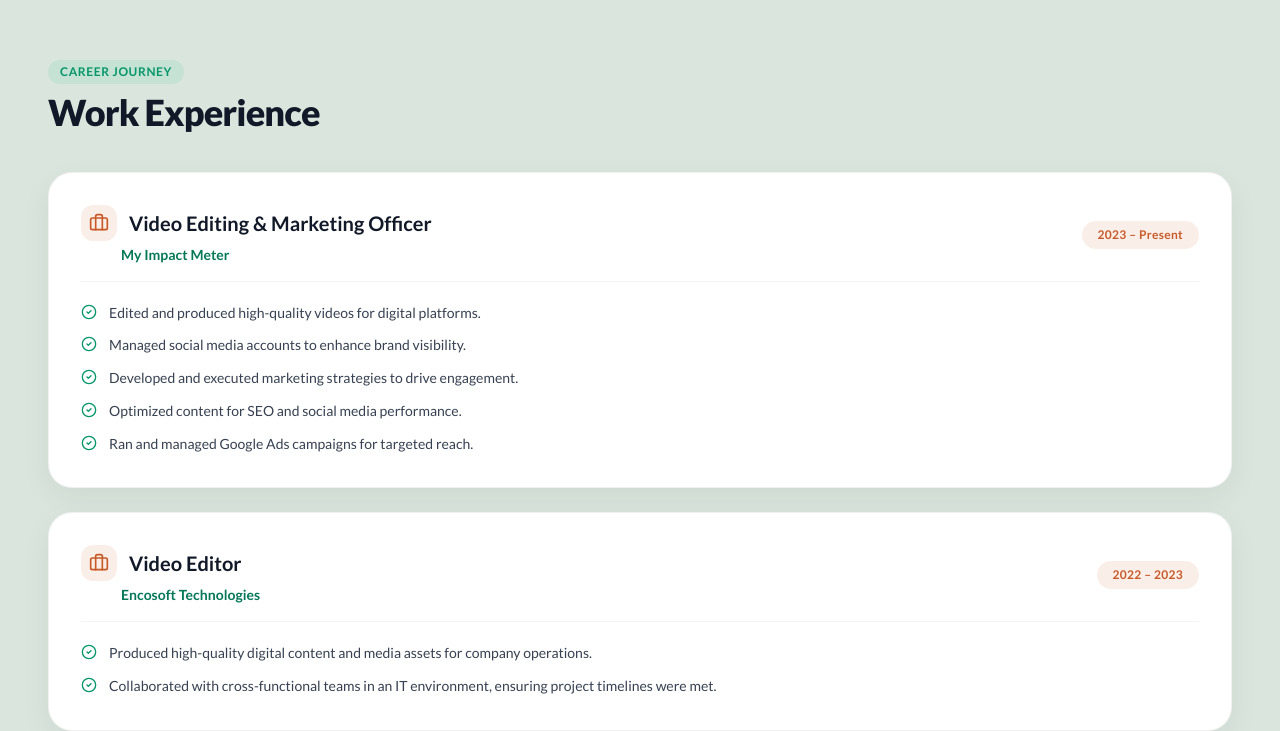
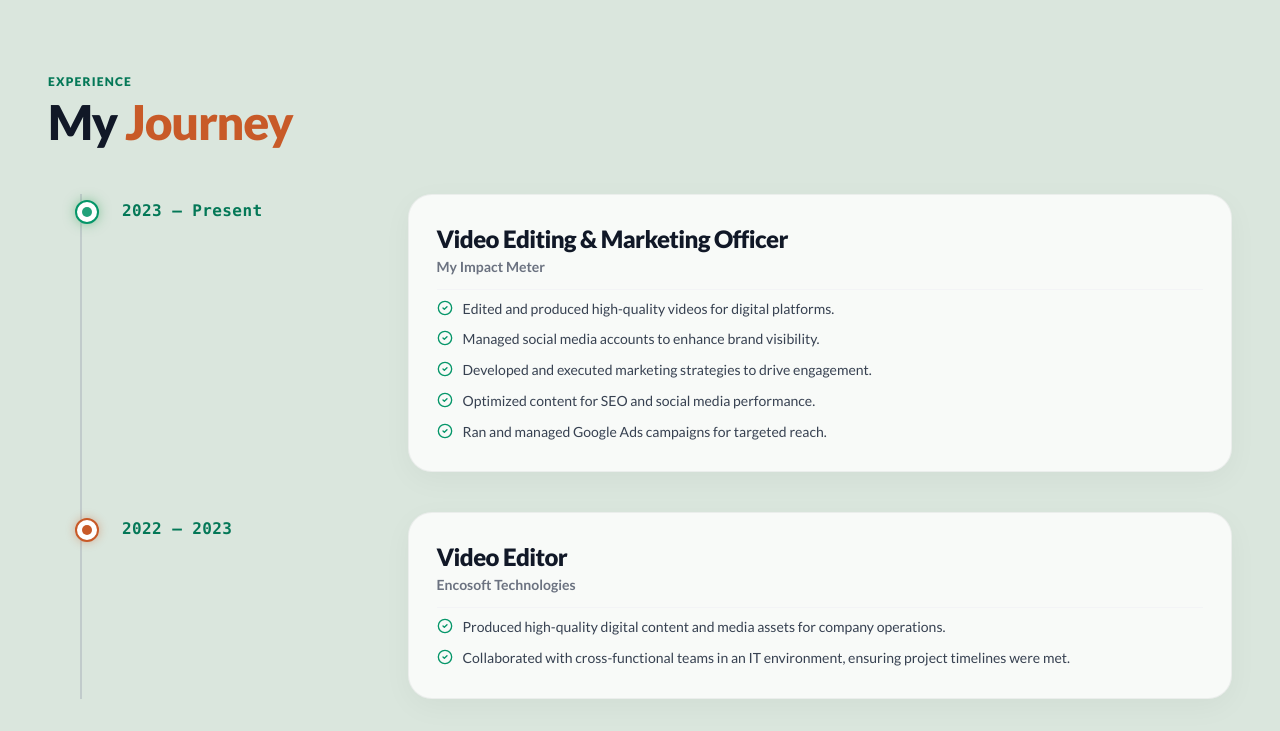
Before and after one commit to atif00150/Personal-Portfolio, a Next.js app: page / in a window 1280 px wide. Shown: the part 2947-3678 px from the top of the page. Built offline with nearby package versions, Linux system fonts and the light colour scheme.

Commit message:
Redesign Work Experience section as vertical timeline journey matching screenshot design

```diff
--- a/components/Sections.tsx
+++ b/components/Sections.tsx
@@ -856,13 +856,14 @@ export function SkillsSection() {
   );
 }
 
-/* ==================== EXPERIENCE SECTION ==================== */
+/* ==================== EXPERIENCE SECTION (Vertical Timeline) ==================== */
 export function ExperienceSection() {
   const experiences = [
     {
       role: 'Video Editing & Marketing Officer',
       company: 'My Impact Meter',
       period: '2023 – Present',
+      isCurrent: true,
       points: [
         'Edited and produced high-quality videos for digital platforms.',
         'Managed social media accounts to enhance brand visibility.',
@@ -875,6 +876,7 @@ export function ExperienceSection() {
       role: 'Video Editor',
       company: 'Encosoft Technologies',
       period: '2022 – 2023',
+      isCurrent: false,
       points: [
         'Produced high-quality digital content and media assets for company operations.',
         'Collaborated with cross-functional teams in an IT environment, ensuring project timelines were met.'
@@ -883,47 +885,70 @@ export function ExperienceSection() {
   ];
 
   return (
-    <section id="experience" className="py-12 md:py-16">
+    <section id="experience" className="py-14 md:py-20 font-lato overflow-hidden">
       {/* Balanced Wide Container */}
       <div className="max-w-[1380px] mx-auto px-4 sm:px-8 lg:px-12">
-        <div className="mb-10 font-lato">
-          <div className="inline-flex items-center gap-2 px-3 py-1 rounded-full bg-emerald-500/10 text-emerald-600 text-xs font-bold uppercase tracking-wider mb-2">
-            Career Journey
+
+        {/* Header (Matching Screenshot) */}
+        <div className="mb-12 font-lato">
+          <div className="text-emerald-700 text-xs font-black uppercase tracking-widest mb-2">
+            EXPERIENCE
           </div>
-          <h2 className="text-3xl sm:text-4xl font-extrabold text-gray-900 tracking-tight">
-            Work Experience
+          <h2 className="text-3xl sm:text-4xl md:text-5xl font-extrabold text-gray-900 tracking-tight">
+            My <span className="text-terracotta">Journey</span>
           </h2>
         </div>
 
-        <div className="space-y-6 font-lato">
+        {/* Vertical Timeline Tree Container */}
+        <div className="relative border-l-2 border-gray-400/40 ml-3 sm:ml-6 lg:ml-8 pl-6 sm:pl-10 space-y-10">
           {experiences.map((exp, idx) => (
-            <div key={idx} className="p-6 sm:p-8 rounded-3xl card-theme bg-white border border-black/5 shadow-[0_10px_30px_rgba(0,0,0,0.04)] space-y-4">
-              <div className="flex flex-col sm:flex-row sm:items-center justify-between gap-2 border-b border-gray-100 pb-4">
-                <div className="space-y-1">
-                  <div className="flex items-center gap-3">
-                    <div className="p-2 rounded-xl bg-terracotta/10 text-terracotta">
-                      <Briefcase className="w-5 h-5" />
+            <div key={idx} className="relative group">
+
+              {/* Node Circle Dot (Green for Present, Terracotta for Past - Matching Screenshot) */}
+              <div className={`absolute -left-[31px] sm:-left-[47px] top-1.5 w-6 h-6 rounded-full border-2 bg-white flex items-center justify-center transition-transform duration-300 group-hover:scale-125 z-10 ${
+                exp.isCurrent
+                  ? 'border-emerald-600 shadow-[0_0_12px_rgba(56,161,89,0.5)]'
+                  : 'border-terracotta shadow-[0_0_10px_rgba(200,90,40,0.4)]'
+              }`}>
+                <div className={`w-2.5 h-2.5 rounded-full ${exp.isCurrent ? 'bg-emerald-600 animate-pulse' : 'bg-terracotta'}`}></div>
               </div>
-                    <h3 className="text-xl font-bold text-gray-900">{exp.role}</h3>
-                  </div>
-                  <p className="text-sm font-bold text-emerald-700 pl-10">{exp.company}</p>
-                </div>
-                <span className="shrink-0 px-4 py-1.5 rounded-full bg-terracotta/10 text-terracotta text-xs font-bold tracking-wide w-fit">
+
+              <div className="grid grid-cols-1 lg:grid-cols-12 gap-3 lg:gap-8 items-start">
+
+                {/* Left Column: Date Range (Green Font - Matching Screenshot) */}
+                <div className="lg:col-span-3 pt-1">
+                  <span className="text-sm sm:text-base font-extrabold font-mono text-emerald-700 tracking-wide">
                     {exp.period}
                   </span>
                 </div>
 
-              <ul className="space-y-2.5 pt-1">
+                {/* Right Column: Role, Company & Bullet Points */}
+                <div className="lg:col-span-9 space-y-3 p-6 sm:p-7 rounded-3xl bg-white/80 border border-black/5 shadow-[0_8px_30px_rgba(0,0,0,0.04)] hover:border-terracotta/30 transition-all">
+                  <div>
+                    <h3 className="text-xl sm:text-2xl font-black text-gray-900 tracking-tight">
+                      {exp.role}
+                    </h3>
+                    <p className="text-sm font-bold text-gray-500 mt-0.5">
+                      {exp.company}
+                    </p>
+                  </div>
+
+                  <ul className="space-y-2 pt-2 border-t border-gray-100">
                     {exp.points.map((pt, pIdx) => (
-                  <li key={pIdx} className="flex items-start gap-3 text-sm text-gray-700 font-medium leading-relaxed">
+                      <li key={pIdx} className="flex items-start gap-2.5 text-sm text-gray-700 font-medium leading-relaxed">
                         <CheckCircle2 className="w-4 h-4 text-emerald-600 shrink-0 mt-0.5" />
                         <span>{pt}</span>
                       </li>
                     ))}
                   </ul>
                 </div>
+
+              </div>
+
+            </div>
           ))}
         </div>
+
       </div>
     </section>
   );
```
Lines whose indentation alone changed are shown as unchanged.
